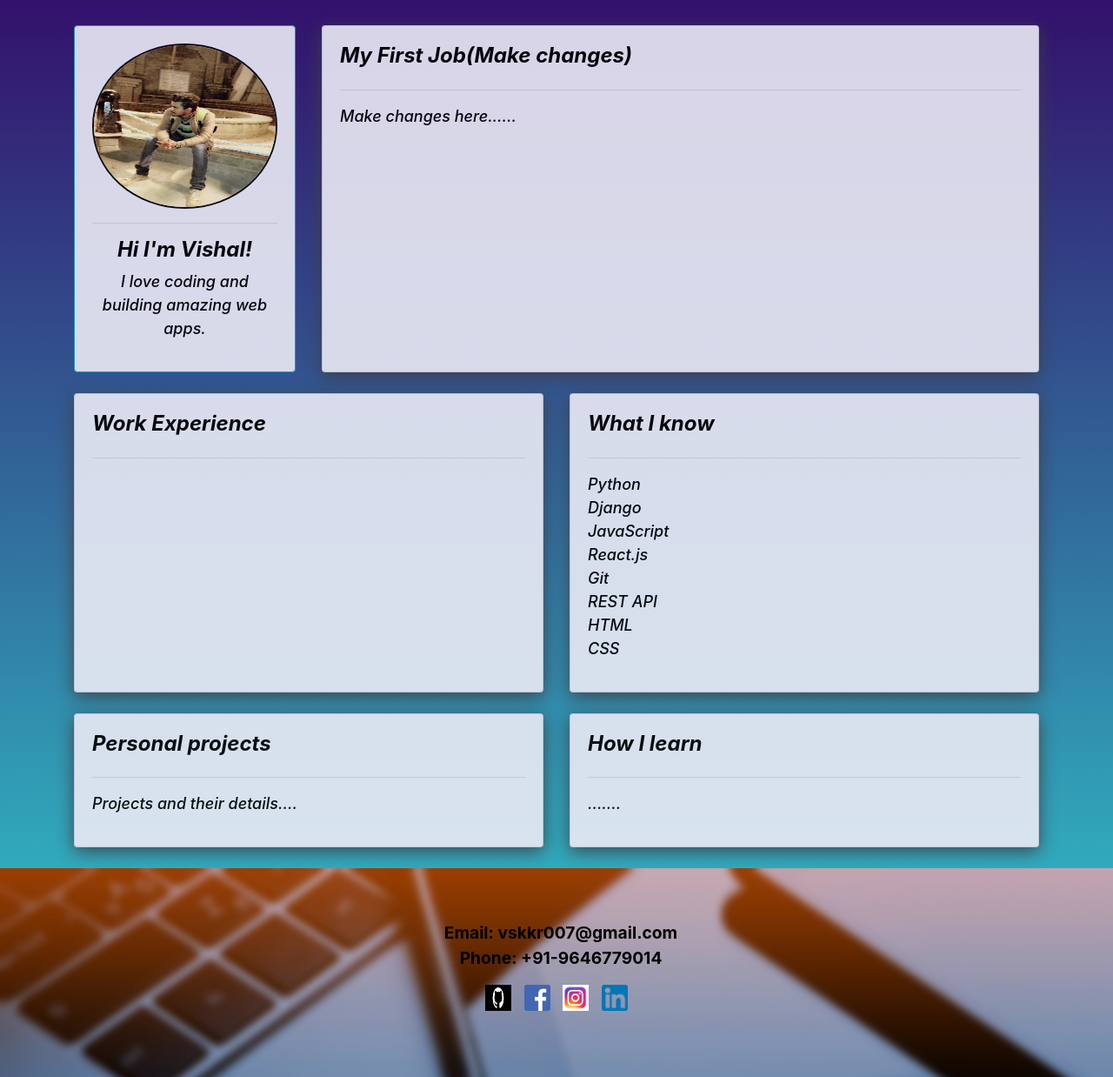
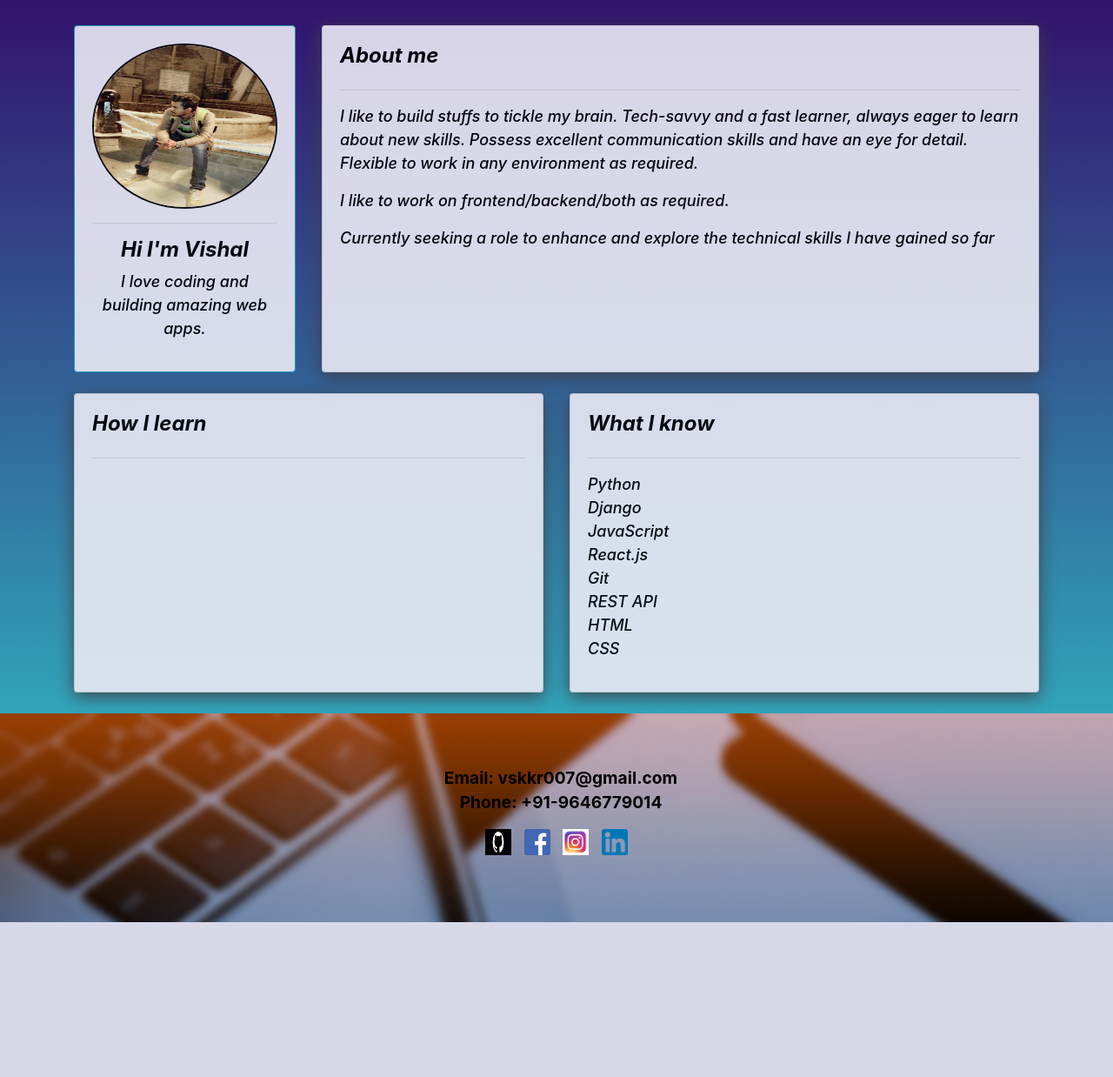
Before and after one commit to Vishal-py-js/Portfolio, a Django app: page / in a window 1280 px wide. Shown: the part 59-1297 px from the top of the page at 87% size. After the commit the page ends 1119 px from the top, so only its background shows below. Run offline with Django 3.2, Linux system fonts and the light colour scheme; some libraries are stand-ins or nearby versions.

Commit message:
Added more about me

```diff
--- a/Myprofile/Templates/Myprofile/home.html
+++ b/Myprofile/Templates/Myprofile/home.html
@@ -25,15 +25,17 @@
                 <div class="card card-body h-100 border-info" id="profile-wrapper">
                     <img id="profile-pic" src="{% static 'images/mydp1.jpg' %}">
                     <hr>
-                    <h4>Hi I'm Vishal!</h4>
+                    <h4>Hi I'm Vishal</h4>
                     <p>I love coding and building amazing web apps.</p>
                 </div>
             </div>
             <div class="col-md-9">
                 <div id="profile-wrapperr" class="card card-body h-100">
-                    <h4>My First Job(Make changes)</h4>
+                    <h4>About me</h4>
                     <hr>
-                    <p>Make changes here......</p>
+                    <p>I like to build stuffs to tickle my brain. Tech-savvy and a fast learner, always eager to learn about new skills. Possess excellent communication skills and have an eye for detail. Flexible to work in any environment as required.</p>
+                    <p>I like to work on frontend/backend/both as required.</p>
+                    <p>Currently seeking a role to enhance and explore the technical skills I have gained so far</p>
                 </div>
             </div>
         </div>
@@ -41,7 +43,7 @@
         <div class="row">
             <div class="col-md-6">
                 <div id="profile-wrapperr" class="card card-body h-100">
-                    <h4>Work Experience</h4>
+                    <h4>How I learn</h4>
                     <hr>
                 </div>
             </div>
@@ -63,7 +65,7 @@
             </div>
         </div>
         <br>
-        <div class="row">
+        <!-- <div class="row">
             <div class="col-md-6">
                 <div id="profile-wrapperr" class="card card-body h-100">
                     <h4>Personal projects</h4>
@@ -78,8 +80,7 @@
                     <p>.......</p>
                 </div>
             </div>
-        </div>
-        <br>
+        </div> -->
     </div>
 </body>
 <div class="footer">
```
Also changed, not shown: static/css/main.css (deleted, +0 -30 lines).
